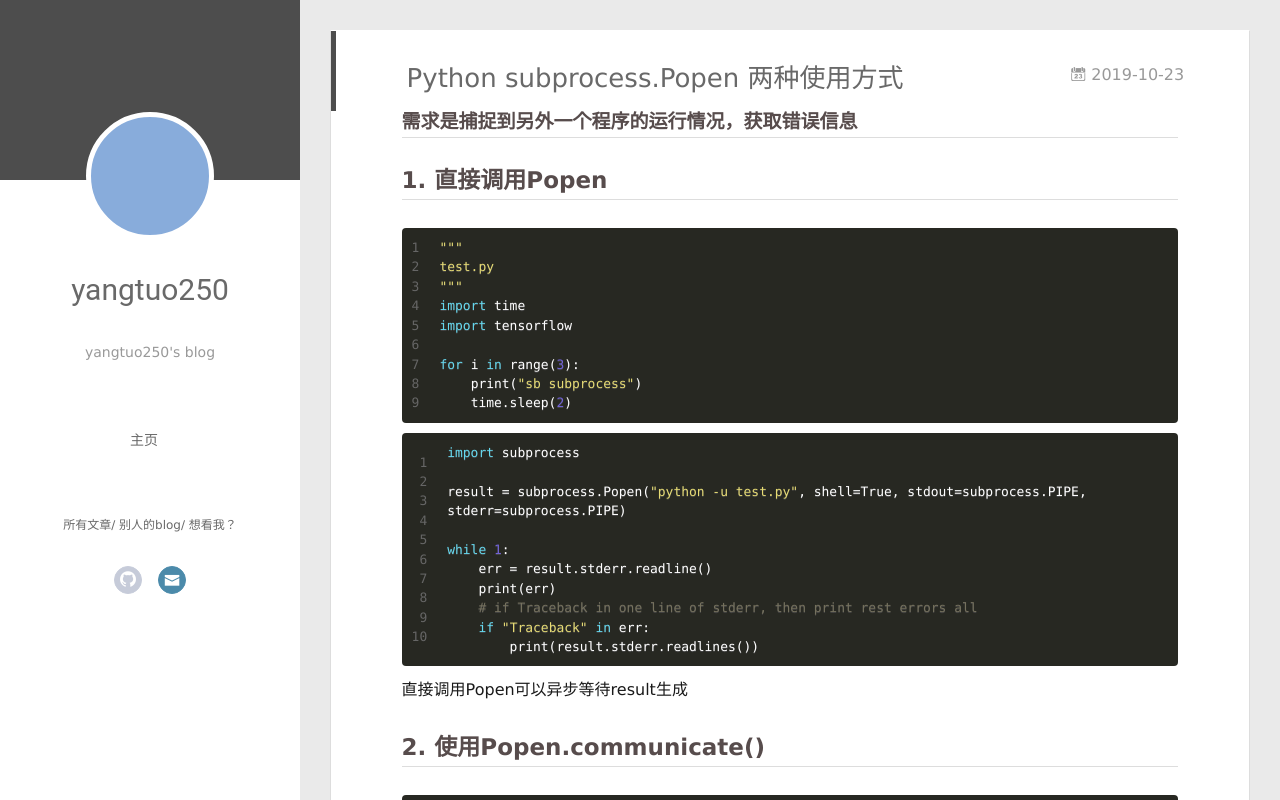
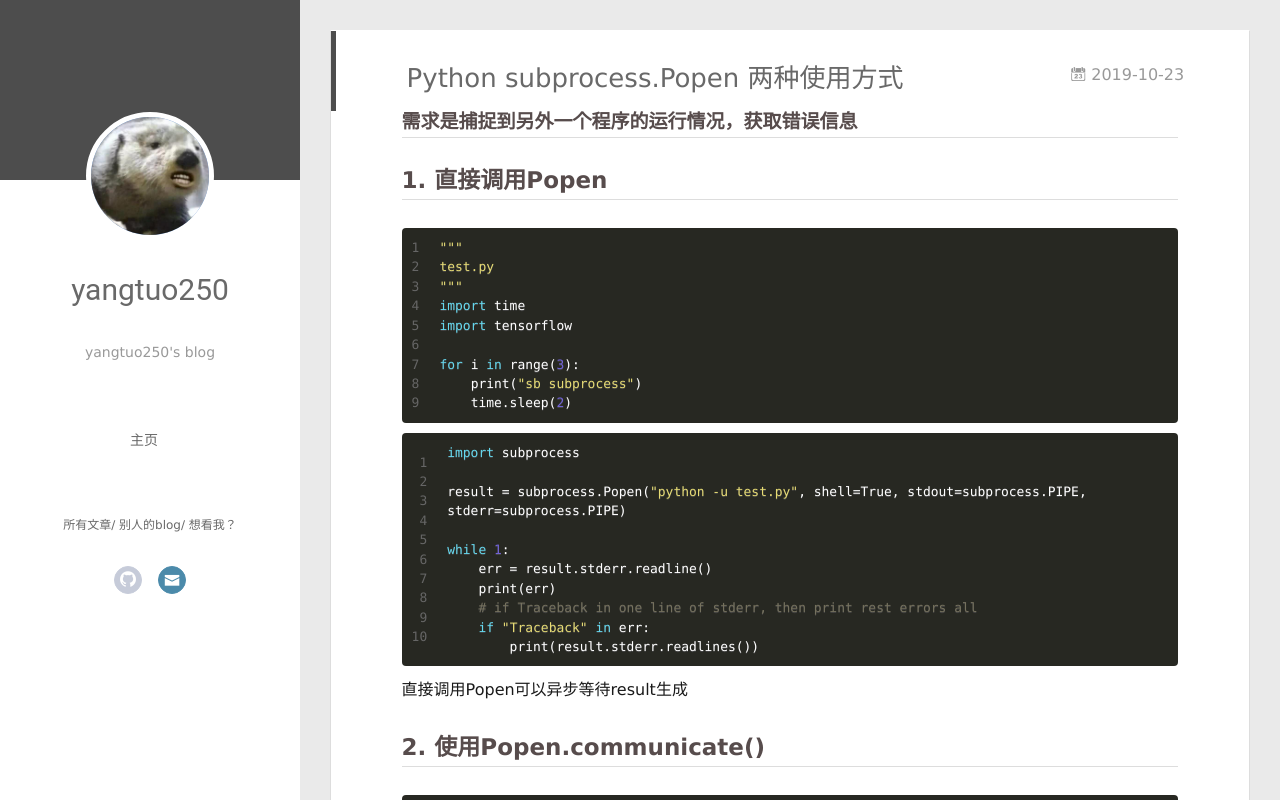
Before and after one commit to yangtuo250/yangtuo250-github.io, a plain HTML site: page 2019/10/24/Python-subprocess-Popen/index.html in a window 1280 px wide. Drawn offline with nearby package versions, Linux system fonts and the light colour scheme; some packages are replaced by stand-ins of ours.

Commit message:
Site updated: 2019-11-09 18:25:47

```diff
--- a/2019/10/24/Python-subprocess-Popen/index.html
+++ b/2019/10/24/Python-subprocess-Popen/index.html
@@ -46,7 +46,7 @@
 <div class="intrude-less">
 	<header id="header" class="inner">
 		<a href="/" class="profilepic">
-			<img src="" class="js-avatar">
+			<img src="/avatar/ysl1.jpeg" class="js-avatar">
 		</a>
 		<hgroup>
 		  <h1 class="header-author"><a href="/">yangtuo250</a></h1>
@@ -100,7 +100,7 @@
 	<div class="intrude-less">
 		<header id="header" class="inner">
 			<div class="profilepic">
-				<img src="" class="js-avatar">
+				<img src="/avatar/ysl1.jpeg" class="js-avatar">
 			</div>
 			<hgroup>
 			  <h1 class="header-author js-header-author">yangtuo250</h1>
@@ -441,19 +441,19 @@ MathJax.Hub.Queue(function() {
           <ul class="article-tag-list" q-show="showTags">
 
               <li class="article-tag-list-item">
+                <a href="javascript:void(0)" class="js-tag color1">statistics</a>
+              </li>
+
+              <li class="article-tag-list-item">
+                <a href="javascript:void(0)" class="js-tag color5">math</a>
+              </li>
+
+              <li class="article-tag-list-item">
                 <a href="javascript:void(0)" class="js-tag color2">Python</a>
               </li>
 
               <li class="article-tag-list-item">
                 <a href="javascript:void(0)" class="js-tag color1">subprocess</a>
-              </li>
-
-              <li class="article-tag-list-item">
-                <a href="javascript:void(0)" class="js-tag color1">statistics</a>
-              </li>
-
-              <li class="article-tag-list-item">
-                <a href="javascript:void(0)" class="js-tag color5">math</a>
               </li>
 
               <li class="article-tag-list-item">
```
Also changed, not shown: 2019/10/31/tensorboard/index.html (+10 -10 lines), 2019/11/09/statistics1/index.html (+10 -10 lines), archives/2019/10/index.html (+10 -10 lines), archives/2019/11/index.html (+10 -10 lines), archives/2019/index.html (+10 -10 lines), archives/index.html (+10 -10 lines), categories/Python/index.html (+10 -10 lines), categories/Statistics/index.html (+10 -10 lines), categories/Tensorflow/index.html (+10 -10 lines), index.html (+10 -10 lines), tags/Python/index.html (+10 -10 lines), tags/Tensorboard/index.html (+10 -10 lines), tags/Tensorflow/index.html (+10 -10 lines), tags/math/index.html (+10 -10 lines), 4 more files.
